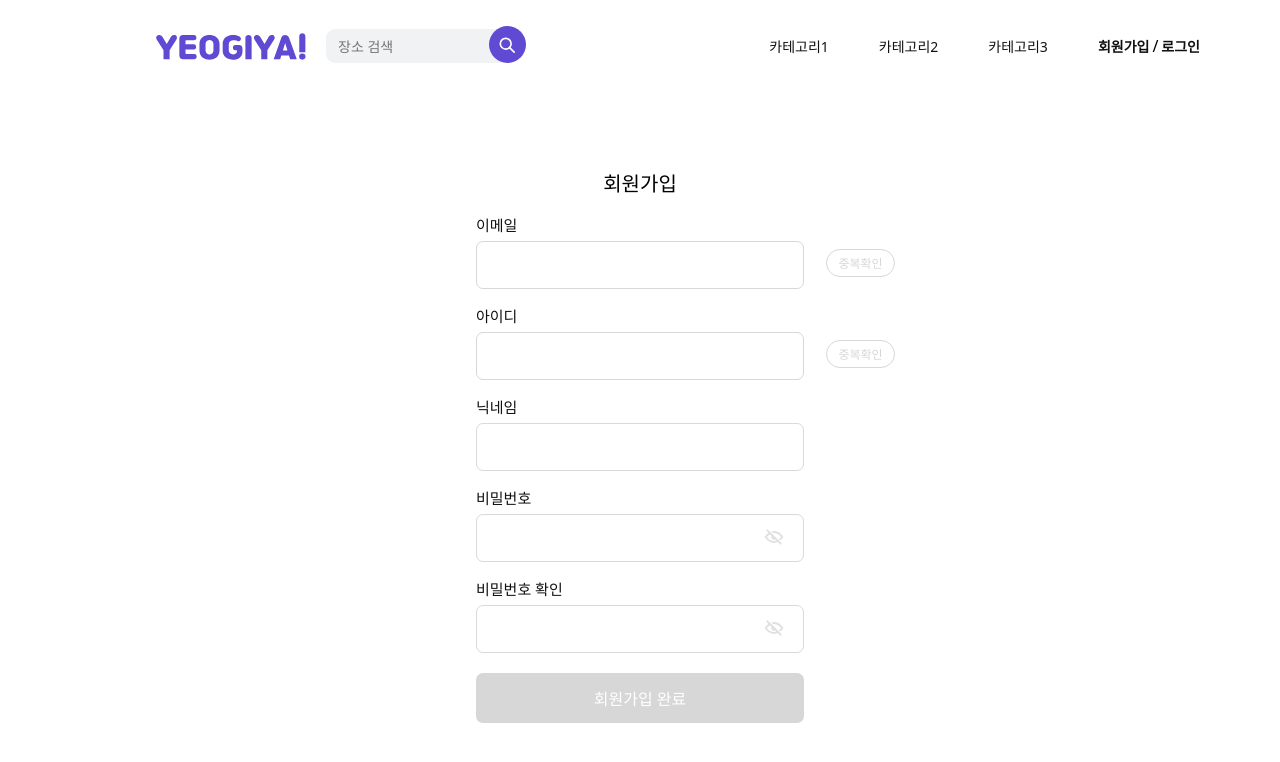
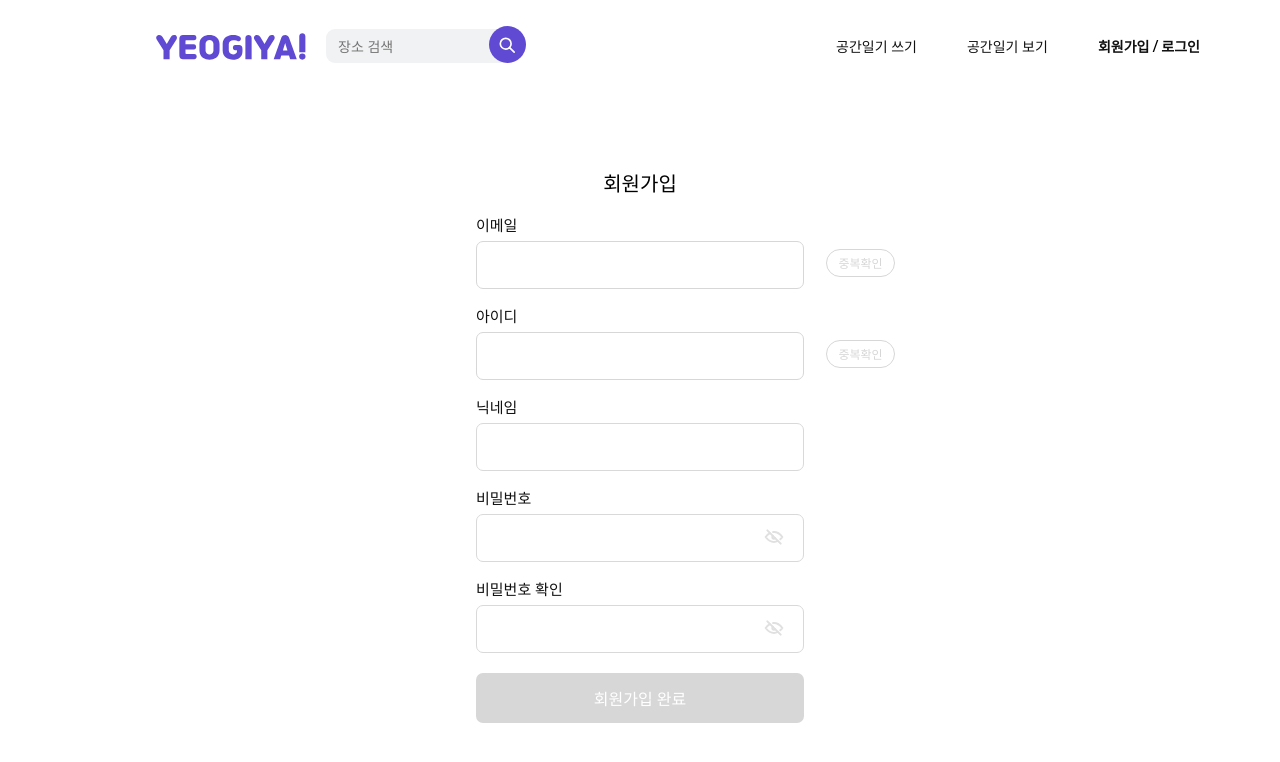
Before and after one commit to yeogiya/yeogiya-frontend, a React (Vite) app: page /join in a window 1280 px wide. Shown: the top 762 px of the page. Built offline with nearby package versions, Linux system fonts and the light colour scheme.

Commit message:
feat: ⚡️ Navbar, SearchBar[#17]

```diff
--- a/src/components/@common/LinkText.tsx
+++ b/src/components/@common/LinkText.tsx
@@ -1,5 +1,5 @@
 import { Link } from "react-router-dom";
-import React, { CSSProperties } from "react";
+import { CSSProperties } from "react";
 import styled from "@emotion/styled";
 
 interface LinkTextProps {
--- a/src/components/@common/Menu.tsx
+++ b/src/components/@common/Menu.tsx
@@ -1,12 +1,12 @@
 import theme from "@/styles/theme";
 import LinkText from "./LinkText";
-import { MENU_ITEM } from "@/utils/menu";
+import { MENU_ITEM } from "@/utils/menus";
 import { PATH } from "@/utils/routes";
 import styled from "@emotion/styled";
 
 const Menu = () => {
-  const getLinkStyles = (menuPath: string) => {
-    const matchPath = menuPath === PATH.JOIN || menuPath === PATH.LOGIN;
+  const getLinkStyles = (type: string) => {
+    const matchPath = type === "member";
     return {
       fontWeight: matchPath ? 700 : 400,
       marginRight: matchPath ? "0" : "50px",
@@ -15,20 +15,11 @@ const Menu = () => {
 
   return (
     <MenuItem>
-      {MENU_ITEM.map((menu, index) => (
-        <>
-          <LinkText
-            key={`${menu} + ${menu.path}`}
-            to={`${menu.path}`}
-            css={getLinkStyles(menu.path)}
-          >
-            {menu.title}
-          </LinkText>
-          {index < MENU_ITEM.length - 1 &&
-            (menu.path === PATH.JOIN || menu.path === PATH.LOGIN) && (
-              <span>/</span>
-            )}
-        </>
+      {MENU_ITEM.map((menu) => (
+        <li key={`${menu.type}_${menu.title}`} css={getLinkStyles(menu.type)}>
+          <LinkText to={`${menu.path}`}>{menu.title}</LinkText>
+          {menu.path === PATH.JOIN && <span>/</span>}
+        </li>
       ))}
     </MenuItem>
   );
@@ -42,6 +33,15 @@ const MenuItem = styled.ul`
   display: flex;
   align-items: center;
 
+  li {
+    display: flex;
+    list-style: none;
+    align-items: center;
+    font-size: 16px;
+    font-style: normal;
+    line-height: normal;
+  }
+
   a {
     color: ${theme.color.black90};
   }
--- a/src/components/@common/Navbar.tsx
+++ b/src/components/@common/Navbar.tsx
@@ -1,14 +1,27 @@
 import YeogiyaLogo from "@/assets/YeogiyaLogo";
 import styled from "@emotion/styled";
 import Menu from "@/components/@common/Menu";
-import Search from "@/components/Search";
+import SearchBar from "@/components/SearchBar";
+import { useState } from "react";
 
 const Navbar = () => {
+  const [searchValue, setSearchValue] = useState("");
+
+  const handleSearch = () => {
+    if (searchValue === "") return;
+
+    // API
+  };
+
   return (
     <StyledNavbar>
       <StyledWrapper>
         <YeogiyaLogo />
-        <Search />
+        <SearchBar
+          value={searchValue}
+          setValue={setSearchValue}
+          onClick={handleSearch}
+        />
       </StyledWrapper>
       <Menu />
     </StyledNavbar>
--- a/src/components/Search.tsx
+++ /dev/null
@@ -1,62 +0,0 @@
-import SearchIcon from "@/assets/SearchIcon";
-import theme from "@/styles/theme";
-import styled from "@emotion/styled";
-import { useCallback, useState } from "react";
-
-const Search = () => {
-  const [value, setValue] = useState<string>("");
-
-  const handleValueChange = useCallback(
-    (e: React.ChangeEvent<HTMLInputElement>) => {
-      const changeValue = e.target.value;
-      setValue(changeValue);
-    },
-    [value]
-  );
-
-  const handleSearch = () => {};
-
-  return (
-    <SearchWrapper>
-      <input
-        placeholder="장소 검색"
-        value={value}
-        onChange={handleValueChange}
-      />
-      <button onClick={handleSearch}>
-        <SearchIcon />
-      </button>
-    </SearchWrapper>
-  );
-};
-
-const SearchWrapper = styled.div`
-  display: flex;
-  align-items: center;
-  height: 37px;
-
-  input {
-    width: 193px;
-    height: 34px;
-    padding-left: 12px;
-    border: none;
-    font-size: 14px;
-    font-weight: 500;
-    line-height: 16px;
-    border-radius: 9px;
-    background: ${theme.color.white10};
-
-    ::placeholder {
-      color: ${theme.color.black50};
-    }
-  }
-
-  button {
-    border: none;
-    background: transparent;
-    cursor: pointer;
-    margin-left: -30px;
-  }
-`;
-
-export default Search;
--- /dev/null
+++ b/src/components/SearchBar.tsx
@@ -0,0 +1,66 @@
+import SearchIcon from "@/assets/SearchIcon";
+import theme from "@/styles/theme";
+import styled from "@emotion/styled";
+import { ChangeEvent, FormEvent, InputHTMLAttributes } from "react";
+
+export interface SearchBarProps extends InputHTMLAttributes<HTMLInputElement> {
+  value: string;
+  setValue: (input: string) => void;
+  onClick: () => void;
+}
+
+const SearchBar = ({ value, setValue, onClick, ...props }: SearchBarProps) => {
+  const handleValue = (e: ChangeEvent<HTMLInputElement>) => {
+    setValue(e.target.value);
+  };
+
+  const handleForm = (e: FormEvent<HTMLFormElement>) => {
+    e.preventDefault();
+  };
+
+  const handleSearch = () => {};
+
+  return (
+    <SearchWrapper>
+      <SearchInput
+        placeholder="장소 검색"
+        value={value}
+        onChange={handleValue}
+      />
+      <SearchButton type="submit" onClick={onClick}>
+        <SearchIcon />
+      </SearchButton>
+    </SearchWrapper>
+  );
+};
+
+const SearchWrapper = styled.form`
+  display: flex;
+  align-items: center;
+  height: 37px;
+`;
+
+const SearchInput = styled.input`
+  width: 100%;
+  max-width: 193px;
+  height: 34px;
+  padding-left: 12px;
+  border: none;
+  font-size: 14px;
+  font-weight: 500;
+  line-height: 16px;
+  border-radius: 9px;
+  background: ${theme.color.white10};
+  &::placeholder {
+    color: ${theme.color.black50};
+  }
+`;
+
+const SearchButton = styled.button`
+  border: none;
+  background: transparent;
+  cursor: pointer;
+  margin-left: -30px;
+`;
+
+export default SearchBar;
--- a/src/utils/menu.ts
+++ /dev/null
@@ -1,14 +0,0 @@
-import { PATH } from "./routes";
-
-interface MenuItemType {
-  title: string;
-  path: string;
-}
-
-export const MENU_ITEM: MenuItemType[] = [
-  { title: "카테고리1", path: PATH.CATEGORY_1 },
-  { title: "카테고리2", path: PATH.CATEGORY_2 },
-  { title: "카테고리3", path: PATH.CATEGORY_3 },
-  { title: "회원가입", path: PATH.JOIN },
-  { title: "로그인", path: PATH.LOGIN },
-];
--- /dev/null
+++ b/src/utils/menus.ts
@@ -0,0 +1,16 @@
+import { PATH } from "./routes";
+
+export type MenuItemType = "diary" | "member";
+
+interface MenuItem {
+  type: MenuItemType;
+  title: string;
+  path: string;
+}
+
+export const MENU_ITEM: MenuItem[] = [
+  { type: "diary", title: "공간일기 쓰기", path: PATH.DIARY_WRITING },
+  { type: "diary", title: "공간일기 보기", path: PATH.DIARY_READING },
+  { type: "member", title: "회원가입", path: PATH.JOIN },
+  { type: "member", title: "로그인", path: PATH.LOGIN },
+];
--- a/src/utils/routes.ts
+++ b/src/utils/routes.ts
@@ -2,9 +2,8 @@ const STATIC = {
   HOME: "/",
   LOGIN: "/login",
   JOIN: "/join",
-  CATEGORY_1: "/category1",
-  CATEGORY_2: "/category2",
-  CATEGORY_3: "/category3",
+  DIARY_WRITING: "/diary/writing",
+  DIARY_READING: "/diary/reading",
 };
 
 const DYNAMIC = {};
```
